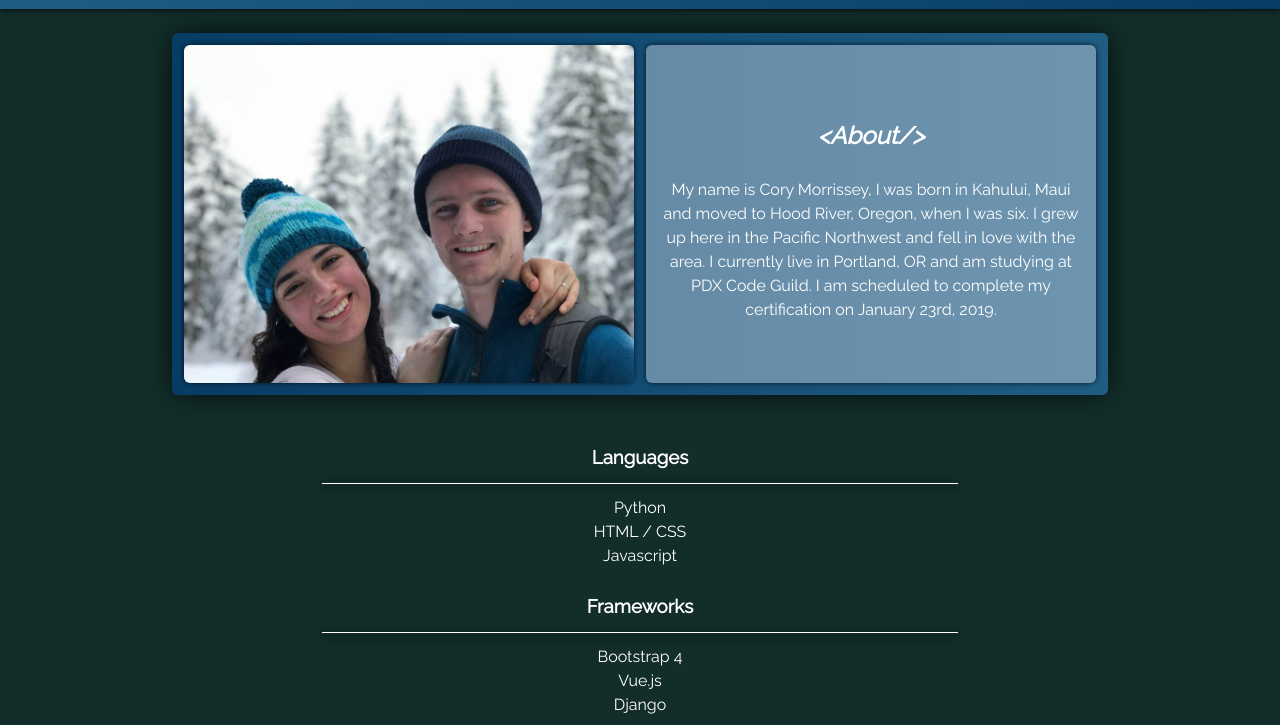
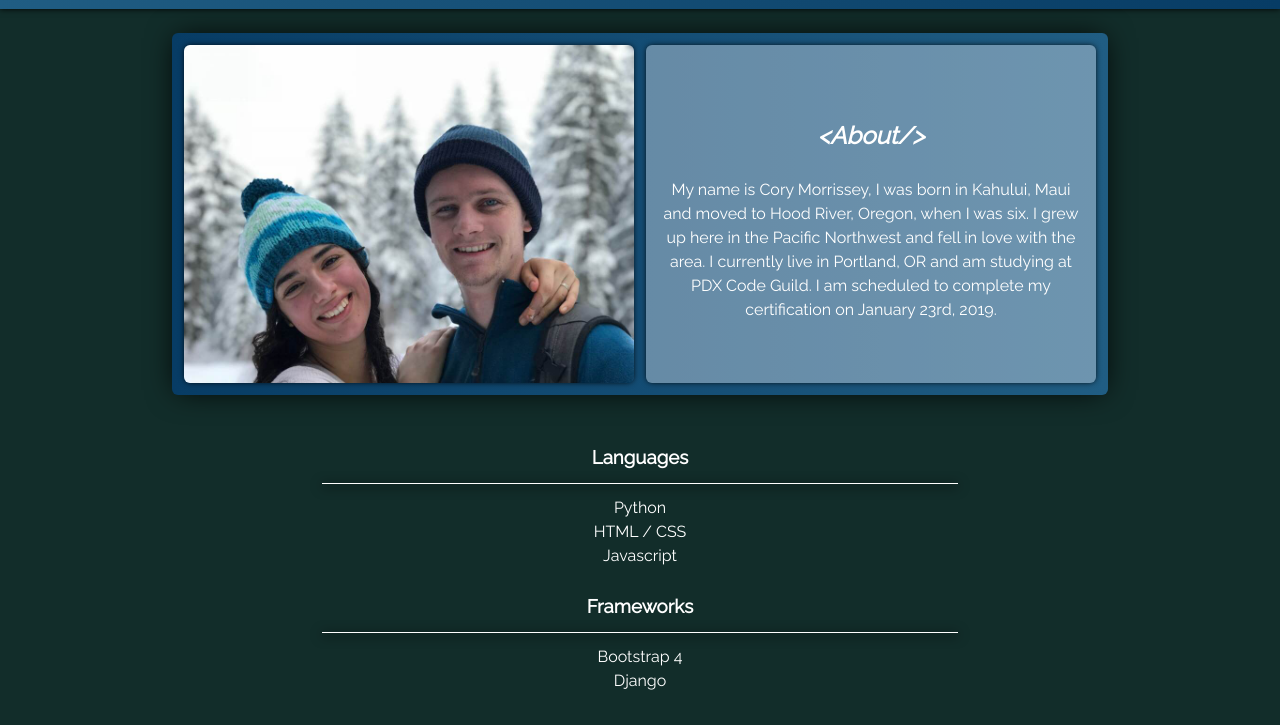
Before and after one commit to corydm92/corydm92.github.io, a plain HTML site: page index.html in a window 1280 px wide. Shown: the part 75-800 px from the top of the page. Drawn offline with Linux system fonts and the light colour scheme.

Commit message:
updated frameworks

```diff
--- a/index.html
+++ b/index.html
@@ -79,7 +79,6 @@
                         <h3>Frameworks</h3>
                         <div class="faux-divider center"></div>
                         <li>Bootstrap 4</li>
-                        <li>Vue.js</li>
                         <li>Django</li>
                     </ul>
 
```
